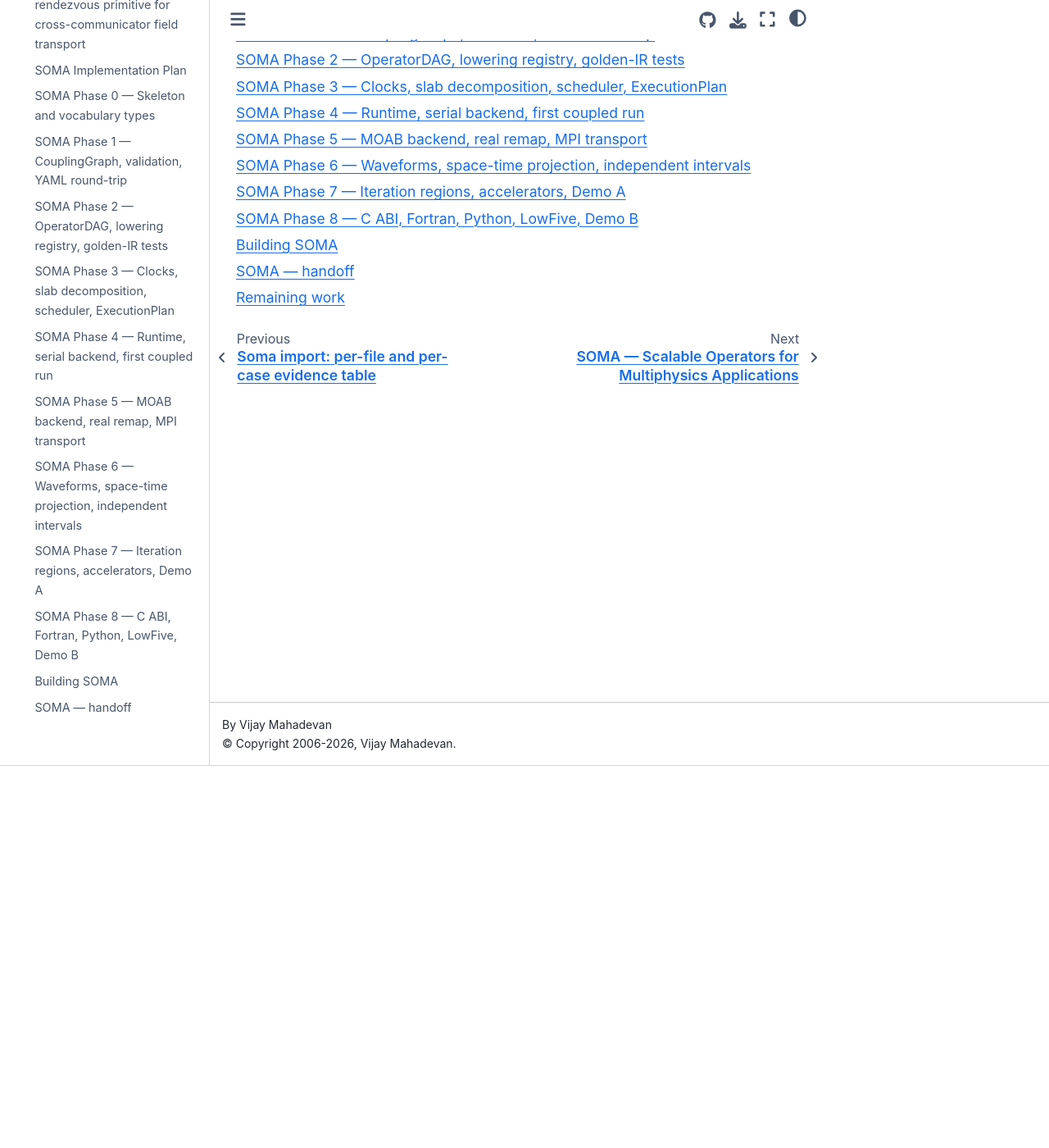
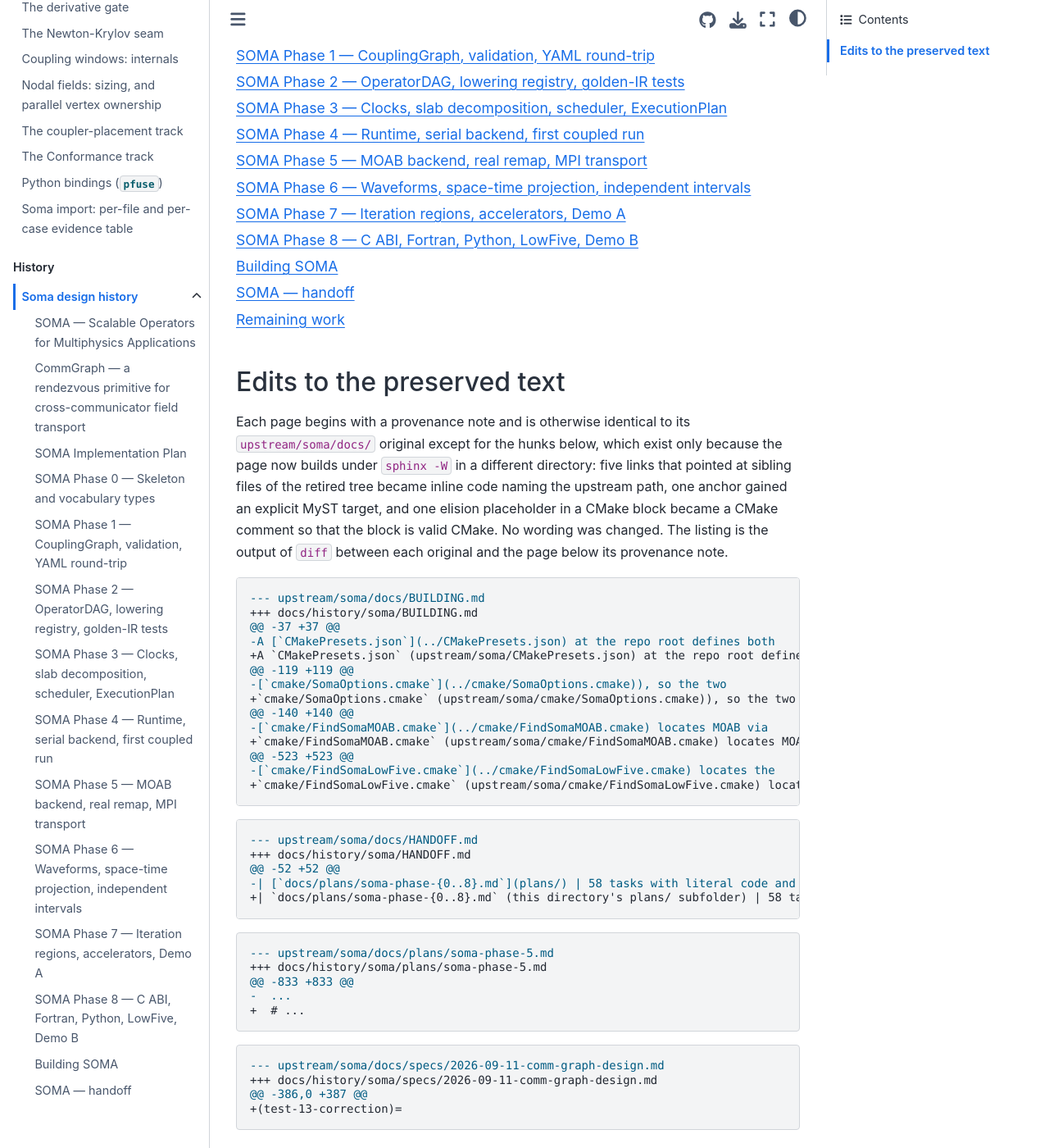
Before and after one commit to vijaysm/fuse, a Sphinx documentation site: the page built from docs/history/soma/index.md, in a window 1280 px wide and 1400 px high, scrolled down 467 px. Shown: the whole window at 82% size. Built offline with Sphinx 7.4.7 and the Sphinx Book theme 1.1.4, drawn with Linux system fonts in a browser that asks for light colours; pages that are not in the unit, such as notebooks, are missing from menus; some of the changed text lies outside the part shown.

Commit message:
Make the soma CMake snippet valid and list all history page edits
The bare ... placeholder is now a CMake comment, sphinx -W is back to
zero warnings, and the index records all seven markup-only hunks as a
diff.

````diff
--- a/docs/history/soma/index.md
+++ b/docs/history/soma/index.md
@@ -3,8 +3,9 @@
 Historical design, planning and handoff documents for `soma::`, the coupler library imported
 byte-identically as `upstream/soma` (parent repository `coupe`, commit `e52b981`, imported
 2026-09-14 per `UPSTREAMS.lock`) and in the process of being retired as its behaviour is ported
-natively into `fuse::`. Every page here is preserved **verbatim** from that commit; none describes
-FUSE's current architecture. See [](../../dev/soma-import.md) for the per-file and per-case record
+natively into `fuse::`. Every page here is preserved from that commit with only the markup-only
+edits listed under "Edits to the preserved text" below; none describes FUSE's current
+architecture. See [](../../dev/soma-import.md) for the per-file and per-case record
 of what was ported, superseded, or remains an open gap, and [](../../dev/porting.md) for the
 general porting procedure this track followed.
 
@@ -26,3 +27,53 @@ plans/soma-phase-8
 BUILDING
 HANDOFF
 ```
+
+## Edits to the preserved text
+
+Each page begins with a provenance note and is otherwise identical to its `upstream/soma/docs/`
+original except for the hunks below, which exist only because the page now builds under
+`sphinx -W` in a different directory: five links that pointed at sibling files of the retired tree
+became inline code naming the upstream path, one anchor gained an explicit MyST target, and one
+elision placeholder in a CMake block became a CMake comment so that the block is valid CMake.
+No wording was changed. The listing is the output of `diff` between each original and the page
+below its provenance note.
+
+```diff
+--- upstream/soma/docs/BUILDING.md
++++ docs/history/soma/BUILDING.md
+@@ -37 +37 @@
+-A [`CMakePresets.json`](../CMakePresets.json) at the repo root defines both
++A `CMakePresets.json` (upstream/soma/CMakePresets.json) at the repo root defines both
+@@ -119 +119 @@
+-[`cmake/SomaOptions.cmake`](../cmake/SomaOptions.cmake)), so the two
++`cmake/SomaOptions.cmake` (upstream/soma/cmake/SomaOptions.cmake)), so the two
+@@ -140 +140 @@
+-[`cmake/FindSomaMOAB.cmake`](../cmake/FindSomaMOAB.cmake) locates MOAB via
++`cmake/FindSomaMOAB.cmake` (upstream/soma/cmake/FindSomaMOAB.cmake) locates MOAB via
+@@ -523 +523 @@
+-[`cmake/FindSomaLowFive.cmake`](../cmake/FindSomaLowFive.cmake) locates the
++`cmake/FindSomaLowFive.cmake` (upstream/soma/cmake/FindSomaLowFive.cmake) locates the
+```
+
+```diff
+--- upstream/soma/docs/HANDOFF.md
++++ docs/history/soma/HANDOFF.md
+@@ -52 +52 @@
+-| [`docs/plans/soma-phase-{0..8}.md`](plans/) | 58 tasks with literal code and tests. All complete. |
++| `docs/plans/soma-phase-{0..8}.md` (this directory's plans/ subfolder) | 58 tasks with literal code and tests. All complete. |
+```
+
+```diff
+--- upstream/soma/docs/plans/soma-phase-5.md
++++ docs/history/soma/plans/soma-phase-5.md
+@@ -833 +833 @@
+-  ...
++  # ...
+```
+
+```diff
+--- upstream/soma/docs/specs/2026-09-11-comm-graph-design.md
++++ docs/history/soma/specs/2026-09-11-comm-graph-design.md
+@@ -386,0 +387 @@
++(test-13-correction)=
+```
````
Also changed, not shown: docs/dev/soma-import.md (+4 -4 lines), docs/history/soma/plans/soma-phase-5.md (+1 -1 lines).
